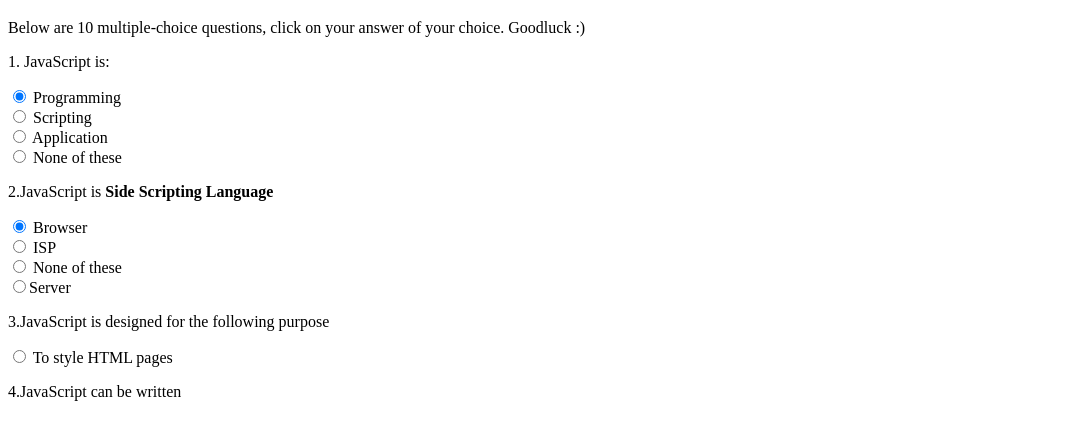
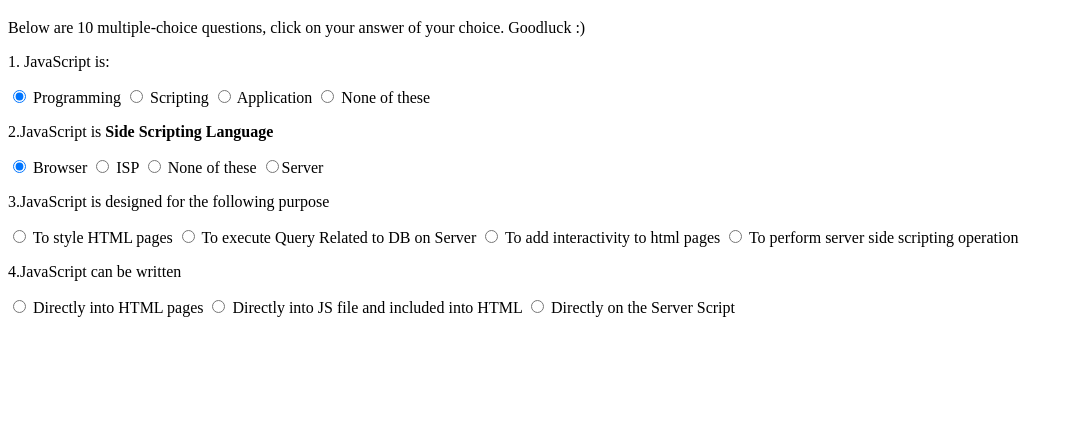
Before and after one commit to angelakarenzi5/Quiz, a plain HTML site: page index.html in a window 1280 px wide. Shown: the part 61-500 px from the top of the page, without its empty margins (0-1074 px from the left). Drawn offline with Linux system fonts and the light colour scheme.

Commit message:
added first values

```diff
--- a/index.html
+++ b/index.html
@@ -14,14 +14,8 @@
       <form>
         <input type="radio" name="quest1" value="programming" checked />
         Programming
-      </form>
-      <form>
         <input type="radio" name="quest1" value="scripting" /> Scripting
-      </form>
-      <form>
         <input type="radio" name="quest1" value="application" /> Application
-      </form>
-      <form>
         <input type="radio" name="quest2" value="none of these" /> None of these
       </form>
     </div>
@@ -29,21 +23,55 @@
     <div class="two">
       <form>
         <input type="radio" name="quest2" value="browser" checked /> Browser
+        <input type="radio" name="quest2" value="isp" /> ISP
+        <input type="radio" name="quest2" value="none of these" /> None of these
+        <input type="radio" name="quest2" value="sever" />Server
       </form>
-      <form><input type="radio" name="quest2" value="isp" /> ISP</form>
-      <form>
-        <input type="radio" name="quest2" value="none of these" /> None of these
-      </form>
-      <form><input type="radio" name="quest2" value="sever" />Server</form>
     </div>
     <p>3.JavaScript is designed for the following purpose</p>
     <div class="three">
       <form>
         <input type="radio" name="quest3" value="to style html pages" /> To
         style HTML pages
+        <input
+          type="radio"
+          name="quest3"
+          value="to execute query related to db on server"
+        />
+        To execute Query Related to DB on Server
+        <input
+          type="radio"
+          name="quest3"
+          value="to add interactivity to html pages"
+        />
+        To add interactivity to html pages
+        <input
+          type="radio"
+          name="quest3"
+          value="to perform server side scripting operation"
+        />
+        To perform server side scripting operation
       </form>
     </div>
 
     <p>4.JavaScript can be written</p>
+    <div class="four">
+      <form>
+        <input type="radio" name="quest4" value="directly into html pages" />
+        Directly into HTML pages
+        <input
+          type="radio"
+          name="quest4"
+          value="directly into js file and includeed into html"
+        />
+        Directly into JS file and included into HTML
+        <input
+          type="radio"
+          name="quest4"
+          value="directly on the Server Script"
+        />
+        Directly on the Server Script
+      </form>
+    </div>
   </body>
 </html>
```
